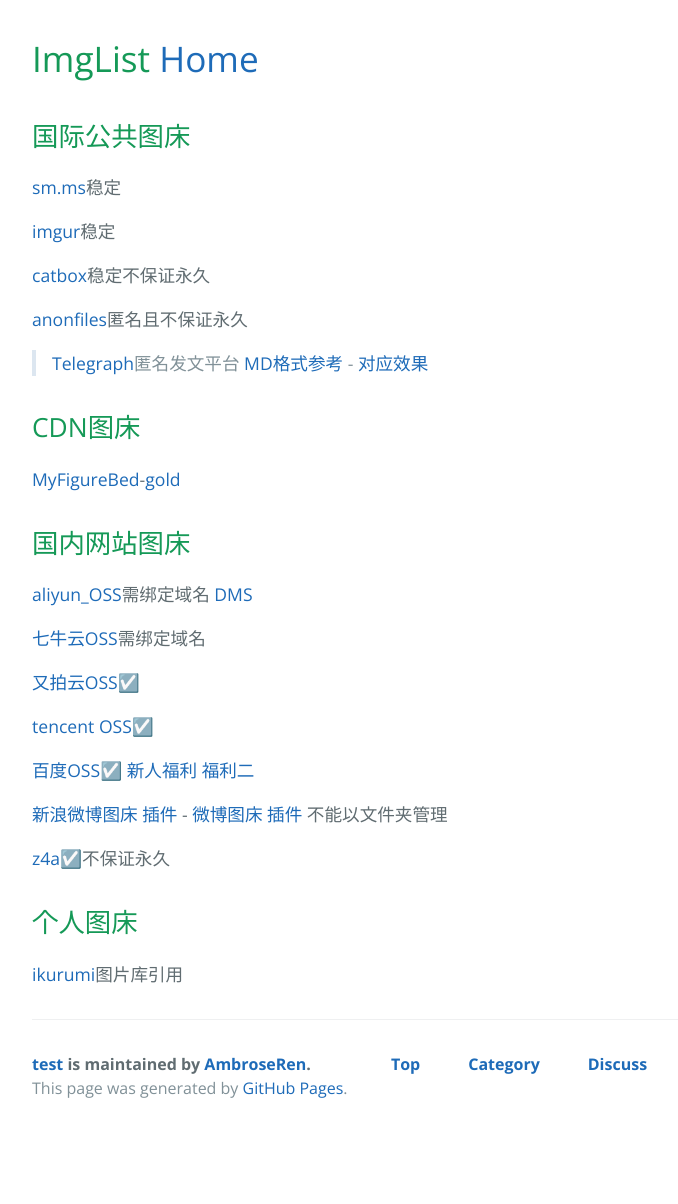
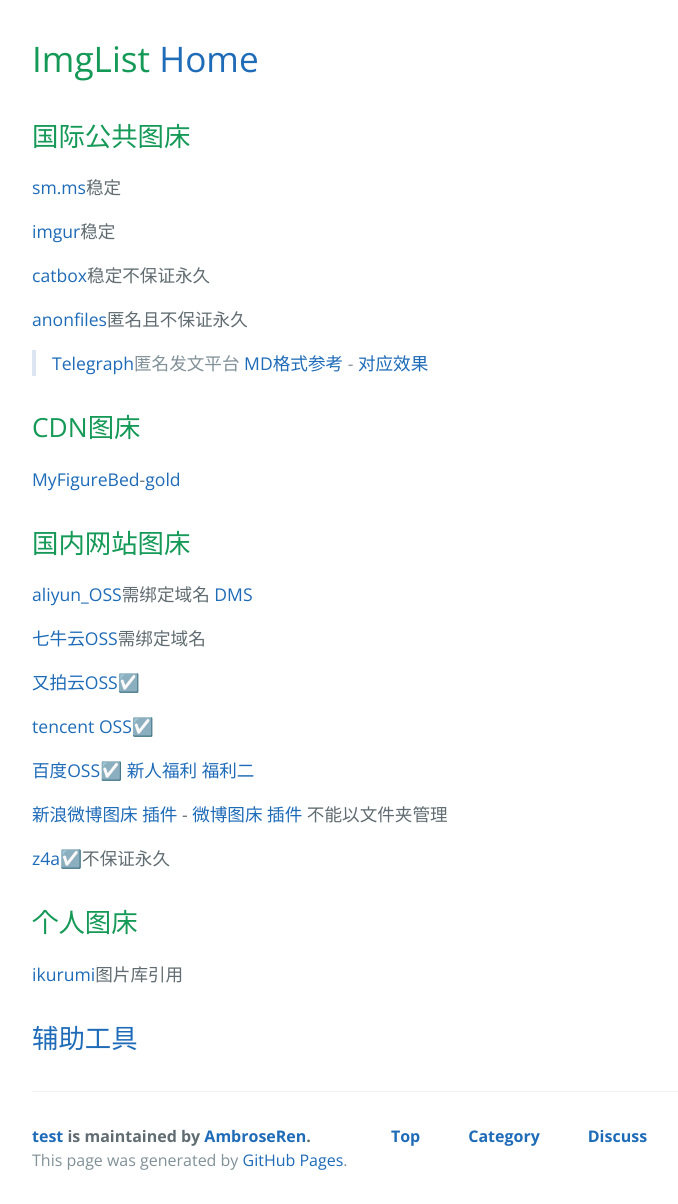
Before and after one commit to AmbroseRen/test, a Jekyll site: the page built from img/index.md, in a window 1280 px wide. Shown: the whole page, without its empty margins (192-870 px from the left). Built offline with Jekyll 4.4.1, drawn with Linux system fonts in a browser that asks for light colours; our own code applies the rules of GitHub Pages for plain Markdown files; the repository's description, which GitHub fills in, is left out; before the commit the page ends 1132 px from its top, so only the background shows below that.

Commit message:
Update index.md

```diff
--- a/img/index.md
+++ b/img/index.md
@@ -35,3 +35,5 @@
 ## 个人图床
 
 [ikurumi](https://ikurumi.com/wallpaper.php)图片库引用
+
+## [辅助工具](../Data/InstallPackage/Tools.md)
```
